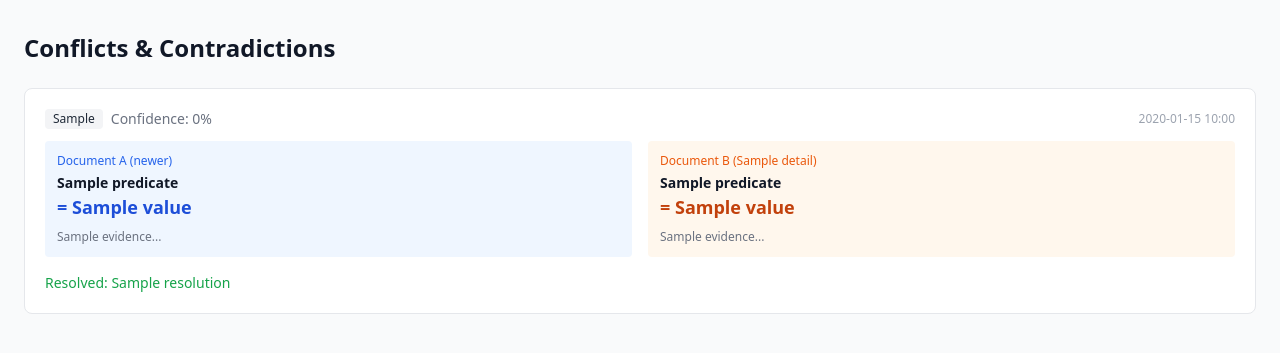
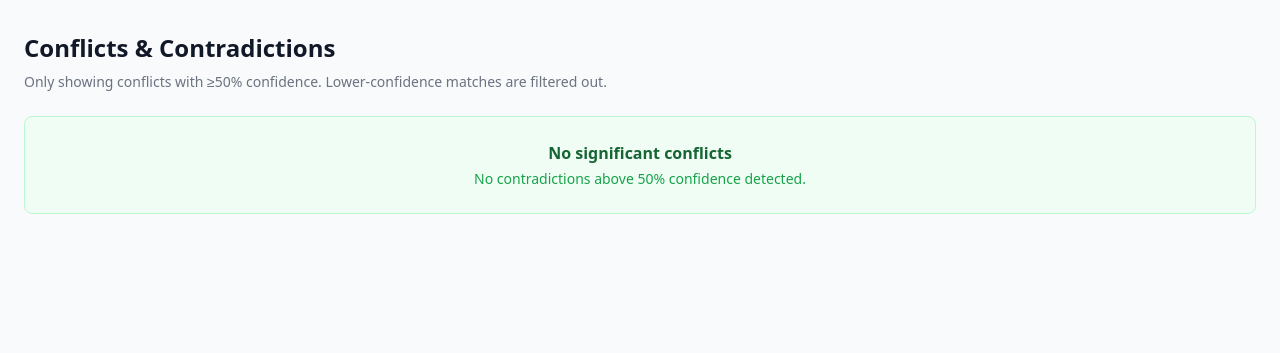
Before and after one commit to timtogram/raasoa, a FastAPI app: template src/raasoa/templates/conflicts.html in a window 1280 px wide. Shown: the part 53-406 px from the top of the page. Run offline with FastAPI, Linux system fonts and the light colour scheme; the template is opened without the code that fills it: most values are stand-ins (such as "Sample title", 1, 10 or a date in 2020); some libraries are stand-ins or nearby versions.

Commit message:
fix: conflicts page — filter noise, show claim details, add dismiss
- Filter out conflicts below 50% confidence (noise from unrelated docs)
- Show human-readable type labels (Claim Contradiction, Similar Content, etc.)
- Show temporal validity (valid_from) when available on claims
- Add "Dismiss" button for false positives
- Better layout for embedding-based potential contradictions
  (show doc titles + semantic distance instead of just "similar content")

Co-Authored-By: Claude Opus 4.6 (1M context) <noreply@anthropic.com>

```diff
--- a/src/raasoa/templates/conflicts.html
+++ b/src/raasoa/templates/conflicts.html
@@ -1,17 +1,25 @@
 {% extends "base.html" %}
 {% block title %}Conflicts - RAASOA{% endblock %}
 {% block content %}
-<h1 class="text-2xl font-bold text-gray-900 mb-6">Conflicts & Contradictions</h1>
+<h1 class="text-2xl font-bold text-gray-900 mb-2">Conflicts & Contradictions</h1>
+<p class="text-sm text-gray-500 mb-6">Only showing conflicts with &ge;50% confidence. Lower-confidence matches are filtered out.</p>
 
-{% if not conflicts %}
+{% set real_conflicts = [] %}
+{% for c in conflicts %}
+    {% if (c.confidence or 0) >= 0.5 %}
+        {% if real_conflicts.append(c) %}{% endif %}
+    {% endif %}
+{% endfor %}
+
+{% if not real_conflicts %}
 <div class="bg-green-50 border border-green-200 rounded-lg p-6 text-center">
-    <div class="text-green-800 font-semibold">No open conflicts</div>
-    <div class="text-green-600 text-sm mt-1">All contradictions have been resolved.</div>
+    <div class="text-green-800 font-semibold">No significant conflicts</div>
+    <div class="text-green-600 text-sm mt-1">No contradictions above 50% confidence detected.</div>
 </div>
 {% endif %}
 
 <div class="space-y-4">
-{% for c in conflicts %}
+{% for c in real_conflicts %}
 <div class="bg-white rounded-lg border p-5" id="conflict-{{ c.id }}">
     <div class="flex items-center justify-between mb-3">
         <div class="flex items-center gap-2">
@@ -20,7 +28,11 @@
                 {% elif c.conflict_type == 'potential_contradiction' %}bg-orange-100 text-orange-800
                 {% elif c.conflict_type == 'exact_duplicate' %}bg-purple-100 text-purple-800
                 {% else %}bg-gray-100 text-gray-800{% endif %}">
-                {{ c.conflict_type }}
+                {% if c.conflict_type == 'claim_contradiction' %}Claim Contradiction
+                {% elif c.conflict_type == 'potential_contradiction' %}Similar Content
+                {% elif c.conflict_type == 'exact_duplicate' %}Duplicate
+                {% elif c.conflict_type == 'chunk_overlap' %}Content Overlap
+                {% else %}{{ c.conflict_type }}{% endif %}
             </span>
             <span class="text-sm text-gray-500">Confidence: {{ "%.0f"|format((c.confidence or 0) * 100) }}%</span>
         </div>
@@ -28,20 +40,41 @@
     </div>
 
     {% if c.details and c.details.get('new_claim') %}
-    <div class="grid grid-cols-2 gap-4 mb-4">
-        <div class="bg-blue-50 rounded p-3">
+    {# Claim-based contradiction — show side by side #}
+    <div class="grid grid-cols-1 md:grid-cols-2 gap-4 mb-4">
+        <div class="bg-blue-50 rounded-lg p-4">
             <div class="text-xs text-blue-600 font-medium mb-1">Document A (newer)</div>
-            <div class="text-sm font-semibold text-gray-900">{{ c.details.new_claim.predicate }}</div>
+            <div class="text-sm font-semibold text-gray-900 mb-1">{{ c.details.new_claim.predicate }}</div>
             <div class="text-lg font-bold text-blue-700">= {{ c.details.new_claim.value }}</div>
+            {% if c.details.new_claim.get('valid_from') %}
+            <div class="text-xs text-blue-500 mt-1">Valid from: {{ c.details.new_claim.valid_from }}</div>
+            {% endif %}
             <div class="text-xs text-gray-500 mt-2 line-clamp-2">{{ c.details.new_claim.evidence[:150] }}...</div>
         </div>
-        <div class="bg-orange-50 rounded p-3">
-            <div class="text-xs text-orange-600 font-medium mb-1">Document B ({{ c.details.get('existing_doc_title', 'existing') }})</div>
-            <div class="text-sm font-semibold text-gray-900">{{ c.details.existing_claim.predicate }}</div>
+        <div class="bg-orange-50 rounded-lg p-4">
+            <div class="text-xs text-orange-600 font-medium mb-1">Document B{% if c.details.get('existing_doc_title') %} ({{ c.details.existing_doc_title }}){% endif %}</div>
+            <div class="text-sm font-semibold text-gray-900 mb-1">{{ c.details.existing_claim.predicate }}</div>
             <div class="text-lg font-bold text-orange-700">= {{ c.details.existing_claim.value }}</div>
+            {% if c.details.existing_claim.get('valid_from') %}
+            <div class="text-xs text-orange-500 mt-1">Valid from: {{ c.details.existing_claim.valid_from }}</div>
+            {% endif %}
             <div class="text-xs text-gray-500 mt-2 line-clamp-2">{{ c.details.existing_claim.evidence[:150] }}...</div>
         </div>
     </div>
+
+    {% elif c.details and c.details.get('other_doc_title') %}
+    {# Embedding-based potential contradiction — show doc titles + preview #}
+    <div class="grid grid-cols-1 md:grid-cols-2 gap-4 mb-4">
+        <div class="bg-blue-50 rounded-lg p-4">
+            <div class="text-xs text-blue-600 font-medium mb-1">Document A</div>
+            <div class="text-sm text-gray-700 line-clamp-3">{{ c.details.get('other_chunk_preview', '')[:200] }}...</div>
+        </div>
+        <div class="bg-orange-50 rounded-lg p-4">
+            <div class="text-xs text-orange-600 font-medium mb-1">Document B ({{ c.details.other_doc_title }})</div>
+            <div class="text-sm text-gray-500">Semantic distance: {{ "%.3f"|format(c.details.get('semantic_distance', 0)) }}</div>
+        </div>
+    </div>
+
     {% elif c.details and c.details.get('message') %}
     <p class="text-sm text-gray-700 mb-3">{{ c.details.message }}</p>
     {% endif %}
@@ -72,9 +105,19 @@
             class="px-3 py-1.5 bg-gray-200 text-gray-700 text-sm rounded hover:bg-gray-300">
             Both Valid
         </button>
+        <button
+            hx-post="/dashboard/api/conflicts/{{ c.id }}/resolve"
+            hx-vals='{"resolution": "dismiss", "comment": "Not a real conflict"}'
+            hx-target="#conflict-{{ c.id }}"
+            hx-swap="outerHTML"
+            class="px-3 py-1.5 bg-gray-100 text-gray-500 text-xs rounded hover:bg-gray-200">
+            Dismiss
+        </button>
     </div>
     {% else %}
-    <div class="text-sm text-green-600 font-medium mt-2">Resolved: {{ c.details.get('resolution', c.status) if c.details else c.status }}</div>
+    <div class="text-sm text-green-600 font-medium mt-2">
+        Resolved: {{ c.details.get('resolution', c.status) if c.details else c.status }}
+    </div>
     {% endif %}
 </div>
 {% endfor %}
```
